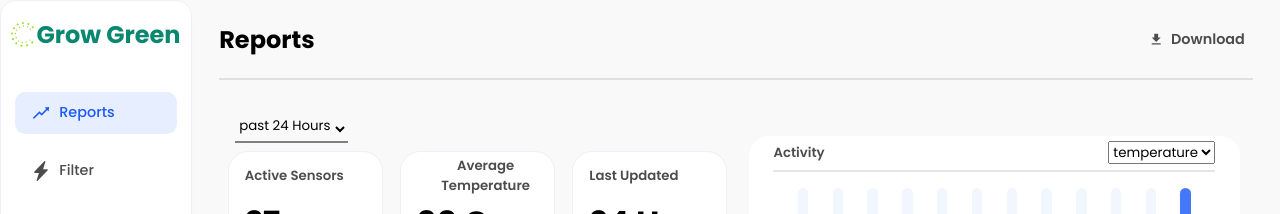
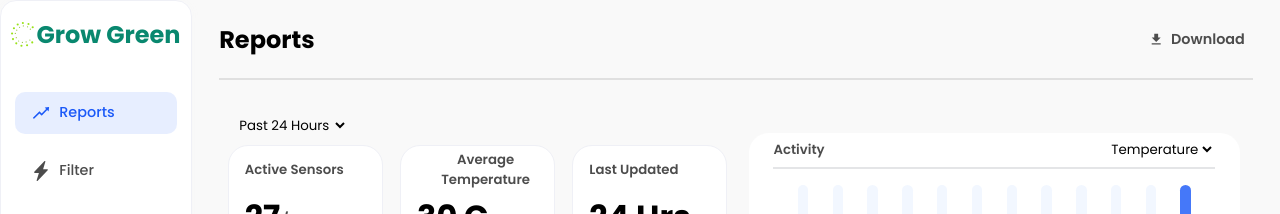
Before and after one commit to HarisSp4rk/growgreen, a React (Vite) app: page /dashboard/reports in a window 1280 px wide. Shown: the top 214 px of the page. Built offline with nearby package versions, Linux system fonts and the light colour scheme; no server answers.

Commit message:
some changes in dropdown styling

```diff
--- a/src/Components/DashboardReports/DashboardReportsStyles.css
+++ b/src/Components/DashboardReports/DashboardReportsStyles.css
@@ -63,11 +63,10 @@
     padding-left: 1rem;
 }
 
-.dashboardReports-dropdownDiv select {
-    border-width: 0 0 2px 0;
-    border-bottom: 2px solid gray;
+.dashboardReports-dropdownDiv select, .reports-innerbarchartdiv h5 select {
+    cursor: pointer;
+    border: none;
     background-color: transparent;
-    padding-bottom: 5px;
 }
 
 .dashboardReports-ActiveSensors div {
--- a/src/Components/DashboardReports/index.jsx
+++ b/src/Components/DashboardReports/index.jsx
@@ -112,7 +112,7 @@ const DashboardReports = () => {
         <div className='dashboardReports-dropdowninner'>
           <div className='dashboardReports-dropdownDiv'>
             <select onChange={(e) => { setBy(Number(e.target.value)); }} value={by}>
-              <option value="1">past 24 Hours</option>
+              <option value="1">Past 24 Hours</option>
               <option value="2">Past 3 Days</option>
               <option value="3">Past Week</option>
               <option value="4">Past Month</option>
@@ -142,7 +142,7 @@ const DashboardReports = () => {
             <h5>
               <span>Activity</span>
               <select onChange={(e)=>{setSensorType(e.target.value)}} value={sensor_type}>
-                <option value="temperature">temperature</option>
+                <option value="temperature">Temperature</option>
                 <option value="carbondioxide">CO2</option>
                 <option value="carbonmonoxide">CO</option>
                 <option value="humidity">Humidity</option>
```
